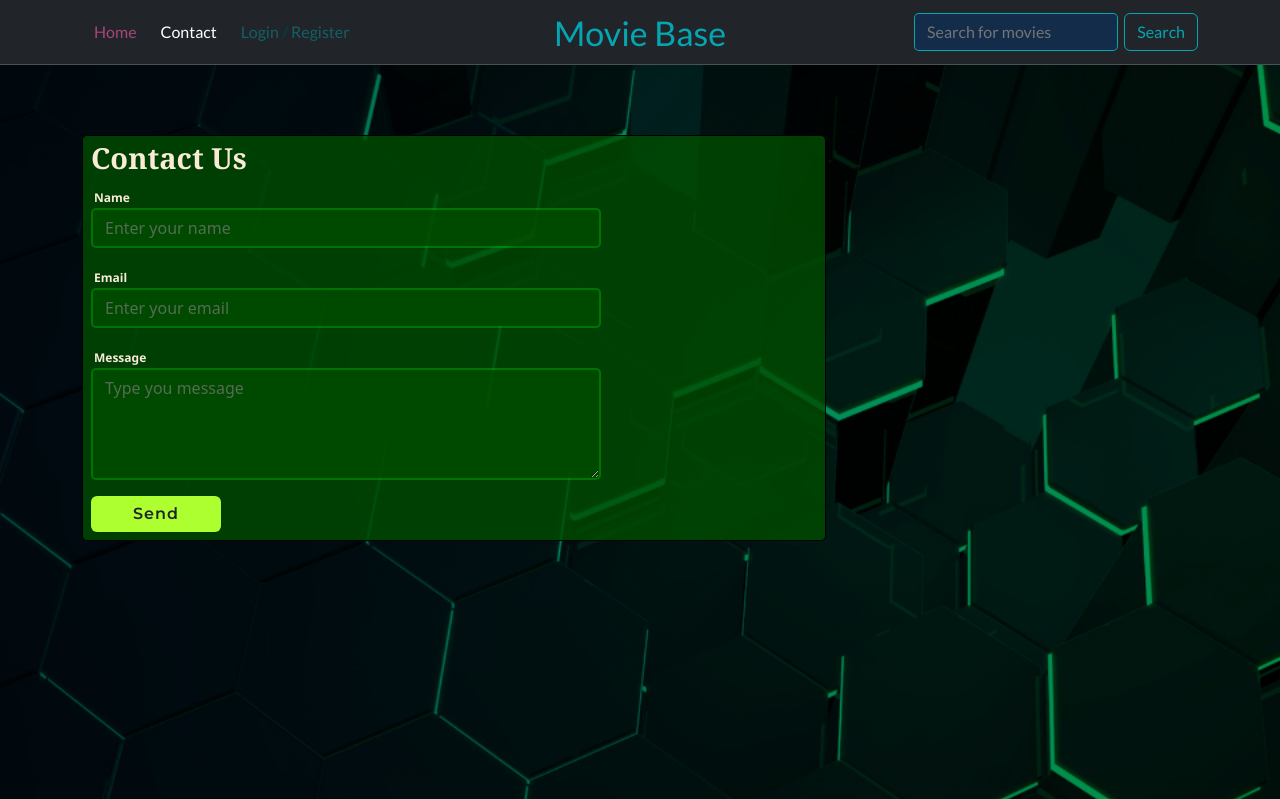
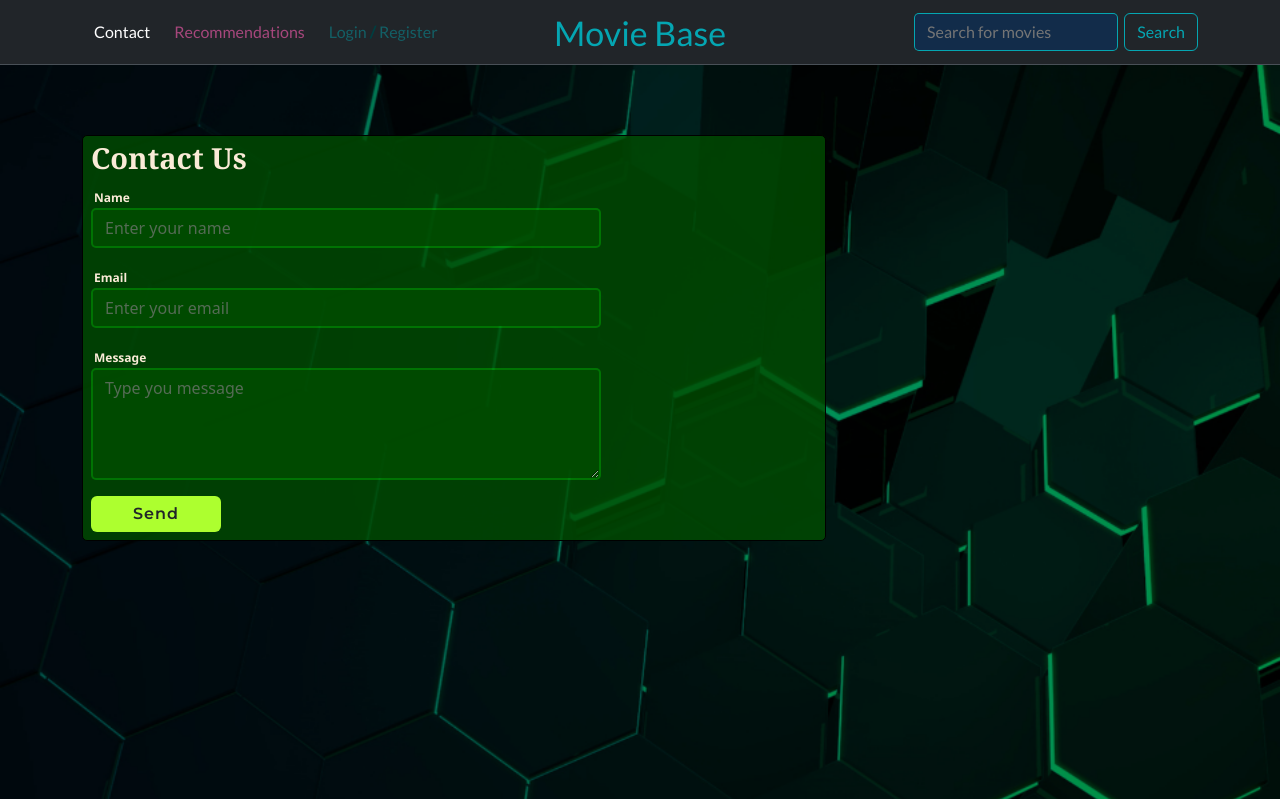
Before and after one commit to SoroushGReza/movies-database, a Django app: page /movies/contact/ in a window 1280 px wide. Shown: the top 799 px of the page. Run offline with Django 4.2, Linux system fonts and the light colour scheme; data that the repository does not hold is empty; some web fonts are replaced.

Commit message:
Restructured: navbar links

```diff
--- a/movies/templates/base.html
+++ b/movies/templates/base.html
@@ -31,36 +31,44 @@
 <body data-logout-url="{% url 'movies:user_logout' %}">
     <header>
         <!--  Navbar  -->
-        <nav class="navbar navbar-expand-lg bg-dark border-bottom border-body fixed-top" data-bs-theme="dark">
+        <nav class="navbar navbar-expand-md bg-dark border-bottom border-body fixed-top" data-bs-theme="dark">
             <div class="container base">
-                <a class="navbar-brand text-center brand-logo" href="{% url 'movies:movie_list' %}">Movie Base</a>
                 <button class="navbar-toggler" type="button" data-bs-toggle="collapse" data-bs-target="#navbarColor01"
                     aria-controls="navbarColor01" aria-expanded="false" aria-label="Toggle navigation">
                     <span class="navbar-toggler-icon"></span>
                 </button>
+                <a class="navbar-brand text-center brand-logo d-none d-lg-block"
+                    href="{% url 'movies:movie_list' %}">Movie Base</a>
                 <div class="collapse navbar-collapse" id="navbarColor01">
                     <ul class="navbar-nav me-auto mb-1 mb-lg-0">
-                        <li class="nav-item m-1">
-                            <a class="nav-link nav-links-hover home-nav" href=" {% url 'movies:movie_list' %}">Home</a>
+                        {% if user.is_authenticated %}
+                        <li id="login-logout" class="nav-item m-1 dropdown">
+                            <a class="nav-link dropdown-toggle nav-links-hover" id="navbarDropdown" role="button"
+                                data-bs-toggle="dropdown" data-bs-target="#dropdownMenu" aria-haspopup="true"
+                                aria-expanded="false" href="#">Profile</a>
+                            <div class="dropdown-menu" aria-labelledby="navbarDropdown">
+                                <a href="{% url 'movies:user_profile' %}" class="dropdown-item">My Profile</a>
+                                <a href="{% url  'movies:my_reviews' %}" class="dropdown-item">My Reviews</a>
+                            </div>
                         </li>
+                        {% endif %}
                         <li class="nav-item m-1">
                             <a href="{% url 'movies:contact' %}" class="nav-link nav-links-hover">Contact</a>
                         </li>
+                        <li class="nav-item m-1">
+                            <a class="nav-link nav-links-hover home-nav"
+                                href=" {% url 'movies:movie_list' %}">Recommendations</a>
+                        </li>
                         {% if user.is_authenticated %}
-                        <li id="login-logout" class="nav-item m-1 dropdown">
-                            <a class="nav-link dropdown-toggle nav-links-hover" id="navbarDropdown" role="button" data-bs-toggle="dropdown" data-bs-target="#dropdownMenu" aria-haspopup="true" aria-expanded="false" href="#">Profile</a>
-                            <div class="dropdown-menu" aria-labelledby="navbarDropdown">
-                                <a href="{% url  'movies:my_reviews' %}" class="dropdown-item">My Reviews</a>
-                                <a href="{% url 'movies:user_profile' %}" class="dropdown-item">My Profile</a>
-                            </div>
-                        </li>
                         <li class="nav-item m-1">
                             <a class="nav-link nav-links-hover" href="{% url 'movies:user_logout' %}">Logout</a>
                         </li>
                         {% else %}
                         <li class="nav-item m-1">
-                            <a class="nav-link login-register nav-links-hover" href="{% url 'movies:user_login' %}">Login<strong class="custom-slash"> / </strong>Register</a>
-                            {% endif %}
+                            <a class="nav-link login-register nav-links-hover"
+                                href="{% url 'movies:user_login' %}">Login<strong class="custom-slash"> /
+                                </strong>Register</a>
+                        {% endif %}
                         </li>
                     </ul>
 
@@ -69,9 +77,9 @@
                         <form class="d-flex" action="{% url 'movies:search_movies' %}" method="get" autocomplete="off">
 
                             <div class="dropdown">
-                                <input class="form-control-search" type="text" name="query" placeholder="Search for movies"
-                                aria-label="Search" autocomplete="off" id="search-input" data-bs-toggle="dropdown"
-                                aria-expanded="false">
+                                <input class="form-control-search" type="text" name="query"
+                                    placeholder="Search for movies" aria-label="Search" autocomplete="off"
+                                    id="search-input" data-bs-toggle="dropdown" aria-expanded="false">
                                 <div class="dropdown-menu search-history-dropdown" id="recent-searches">
                                     <!-- Recent searches here -->
                                 </div>
```
